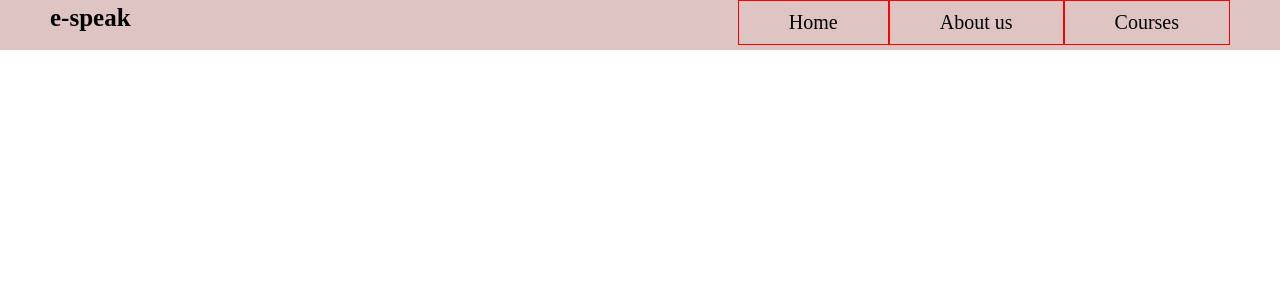
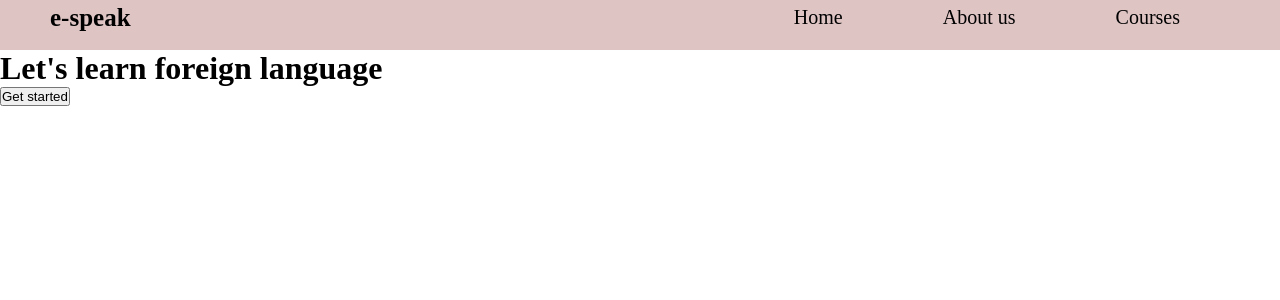
Before and after one commit to TahiryMariano/Hackathon-ISPM, a React (Create React App) app in the folder frontend/e-speak/: page / in a window 1280 px wide. Shown: the top 300 px of the page. Built offline with nearby package versions, Linux system fonts and the light colour scheme.

Commit message:
add image

```diff
--- a/frontend/e-speak/src/App.css
+++ b/frontend/e-speak/src/App.css
@@ -28,9 +28,15 @@
 
 .links_container ul li{
   list-style: none;
-  padding: 10px 50px;
+  margin-top: 1px;
+  padding: 5px 50px;
   font-size: 20px;
   font-family: segoe print;
   cursor: pointer;
-  border: 1px red solid;
+  transition: .5s;
 }
+
+.links_container ul li:hover{
+  background-color: #ffffff71;
+  letter-spacing: .3px;
+}
--- a/frontend/e-speak/src/App.js
+++ b/frontend/e-speak/src/App.js
@@ -1,18 +1,13 @@
 import "./App.css";
-import { Link } from "react-router-dom";
+import Nav from "./component/Nav";
 
 function App() {
   return (
-    <div className="nav_container">
-      <div className="logo_container">
-        <h4>e-speak</h4>
-      </div>
-      <div className="links_container">
-        <ul>
-          <li>Home</li>
-          <li>About us</li>
-          <li>Courses</li>
-        </ul>
+    <div className="App">
+      <Nav />
+      <div className="home_body">
+        <h1>Let's learn foreign language</h1>
+        <button>Get started</button>
       </div>
     </div>
   );
--- /dev/null
+++ b/frontend/e-speak/src/component/Nav.js
@@ -0,0 +1,18 @@
+function Nav() {
+  return (
+    <div className="nav_container">
+      <div className="logo_container">
+        <h4>e-speak</h4>
+      </div>
+      <div className="links_container">
+        <ul>
+          <li>Home</li>
+          <li>About us</li>
+          <li>Courses</li>
+        </ul>
+      </div>
+    </div>
+  );
+}
+
+export default Nav;
```
Also changed, not shown: frontend/e-speak/src/image/2015-11-int-mode-apprentissage.jpg (added), 1 other file (tests, documents, lock files or other folders).
